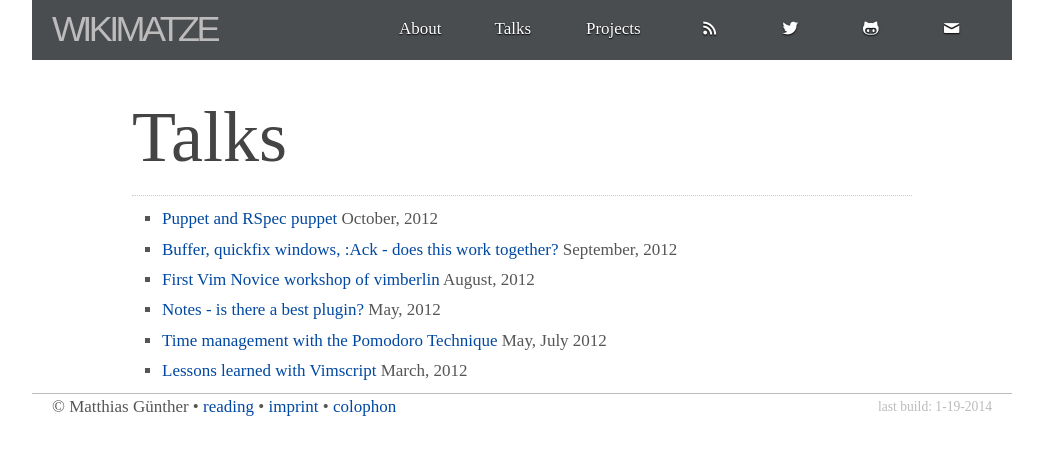
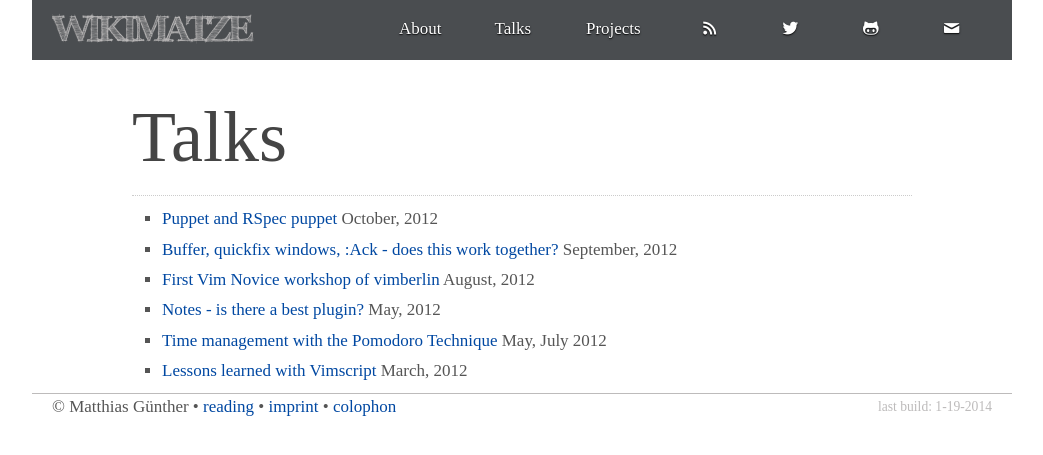
Before and after one commit to wikimatze/wikimatze.de, a Jekyll site: the page built from talks.md, in a window 1280 px wide. Shown: the top 455 px of the page, without its empty margins (118-1161 px from the left). Built offline with Jekyll 4.4.1, drawn with Linux system fonts in a browser that asks for light colours; nearby versions of some CDN libraries; some web fonts are replaced; Markdown is read by kramdown in place of the engine named in the settings; comment, search, counter and statistics services are not loaded.

Commit message:
Absolute URL logo

```diff
--- a/css/style.css
+++ b/css/style.css
@@ -1,10 +1,10 @@
 @font-face {
   font-family: 'FFFTusjBold';
-  src: url('fonts/tusj/FFF_Tusj-webfont.eot');
-  src: url('fonts/tusj/FFF_Tusj-webfont.eot?#iefix') format('embedded-opentype'),
-       url('fonts/tusj/FFF_Tusj-webfont.woff') format('woff'),
-       url('fonts/tusj/FFF_Tusj-webfont.ttf') format('truetype'),
-       url('fonts/tusj/FFF_Tusj-webfont.svg#FFFTusjBold') format('svg');
+  src: url('/fonts/tusj/FFF_Tusj-webfont.eot');
+  src: url('/fonts/tusj/FFF_Tusj-webfont.eot?#iefix') format('embedded-opentype'),
+       url('/fonts/tusj/FFF_Tusj-webfont.woff') format('woff'),
+       url('/fonts/tusj/FFF_Tusj-webfont.ttf') format('truetype'),
+       url('/fonts/tusj/FFF_Tusj-webfont.svg#FFFTusjBold') format('svg');
   font-weight: normal;
   font-style: normal;
 }
```
